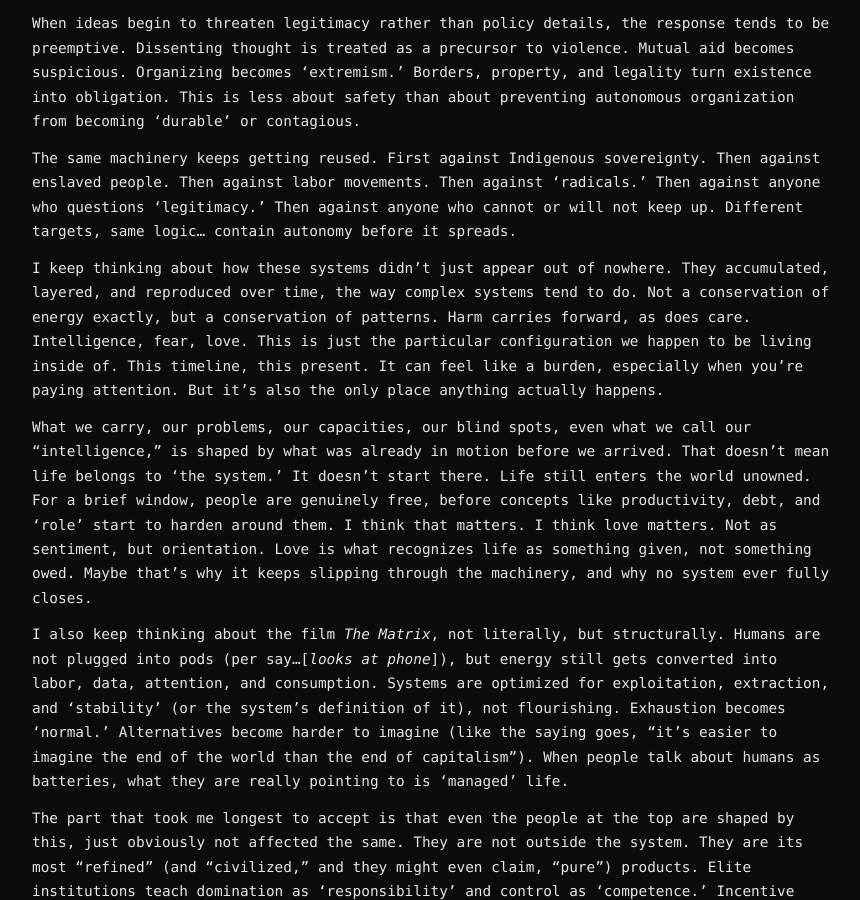
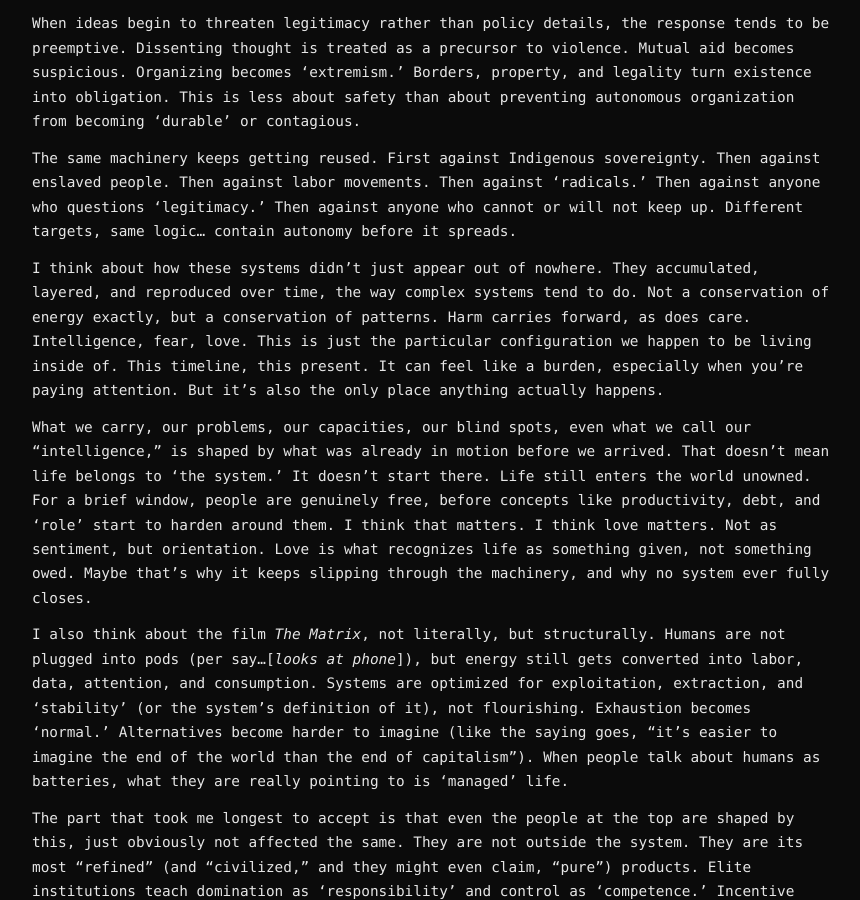
Before and after one commit to raelovejoy/raelog, a Jekyll site: the page built from _posts/2026-01-10-pre-shaped-humans-and-recursive-power.md, in a window 1280 px wide and 900 px high, scrolled down 1448 px. Shown: the whole window, without its empty margins (208-1068 px from the left). Built offline with Jekyll 4.4.1, drawn with Linux system fonts in a browser that asks for light colours.

Commit message:
Update 2026-01-10-pre-shaped-humans-and-recursive-power.md

```diff
--- a/_posts/2026-01-10-pre-shaped-humans-and-recursive-power.md
+++ b/_posts/2026-01-10-pre-shaped-humans-and-recursive-power.md
@@ -25,11 +25,11 @@ When ideas begin to threaten legitimacy rather than policy details, the response
 
 The same machinery keeps getting reused. First against Indigenous sovereignty. Then against enslaved people. Then against labor movements. Then against 'radicals.' Then against anyone who questions 'legitimacy.' Then against anyone who cannot or will not keep up. Different targets, same logic... contain autonomy before it spreads.
 
-I keep thinking about how these systems didn't just appear out of nowhere. They accumulated, layered, and reproduced over time, the way complex systems tend to do. Not a conservation of energy exactly, but a conservation of patterns. Harm carries forward, as does care. Intelligence, fear, love. This is just the particular configuration we happen to be living inside of. This timeline, this present. It can feel like a burden, especially when you're paying attention. But it's also the only place anything actually happens.
+I think about how these systems didn't just appear out of nowhere. They accumulated, layered, and reproduced over time, the way complex systems tend to do. Not a conservation of energy exactly, but a conservation of patterns. Harm carries forward, as does care. Intelligence, fear, love. This is just the particular configuration we happen to be living inside of. This timeline, this present. It can feel like a burden, especially when you're paying attention. But it's also the only place anything actually happens.
 
 What we carry, our problems, our capacities, our blind spots, even what we call our "intelligence," is shaped by what was already in motion before we arrived. That doesn't mean life belongs to 'the system.' It doesn't start there. Life still enters the world unowned. For a brief window, people are genuinely free, before concepts like productivity, debt, and 'role' start to harden around them. I think that matters. I think love matters. Not as sentiment, but orientation. Love is what recognizes life as something given, not something owed. Maybe that's why it keeps slipping through the machinery, and why no system ever fully closes.
 
-I also keep thinking about the film *The Matrix*, not literally, but structurally. Humans are not plugged into pods (per say...[*looks at phone*]), but energy still gets converted into labor, data, attention, and consumption. Systems are optimized for exploitation, extraction, and 'stability' (or the system's definition of it), not flourishing. Exhaustion becomes 'normal.' Alternatives become harder to imagine (like the saying goes, "it's easier to imagine the end of the world than the end of capitalism"). When people talk about humans as batteries, what they are really pointing to is 'managed' life.
+I also think about the film *The Matrix*, not literally, but structurally. Humans are not plugged into pods (per say...[*looks at phone*]), but energy still gets converted into labor, data, attention, and consumption. Systems are optimized for exploitation, extraction, and 'stability' (or the system's definition of it), not flourishing. Exhaustion becomes 'normal.' Alternatives become harder to imagine (like the saying goes, "it's easier to imagine the end of the world than the end of capitalism"). When people talk about humans as batteries, what they are really pointing to is 'managed' life.
 
 The part that took me longest to accept is that even the people at the top are shaped by this, just obviously not affected the same. They are not outside the system. They are its most "refined" (and "civilized," and they might even claim, "pure") products. Elite institutions teach domination as 'responsibility' and control as 'competence.' Incentive structures reward extraction and penalize care. Competitive filters select for detachment and moral distance. Most people in these roles do not experience themselves as doing harm. They experience themselves as keeping things running. Harm persists anyway. Responsibility dissolves into process.
 
```
